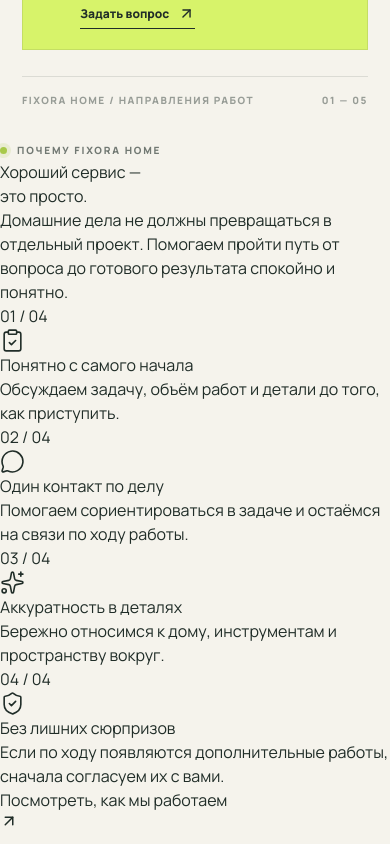
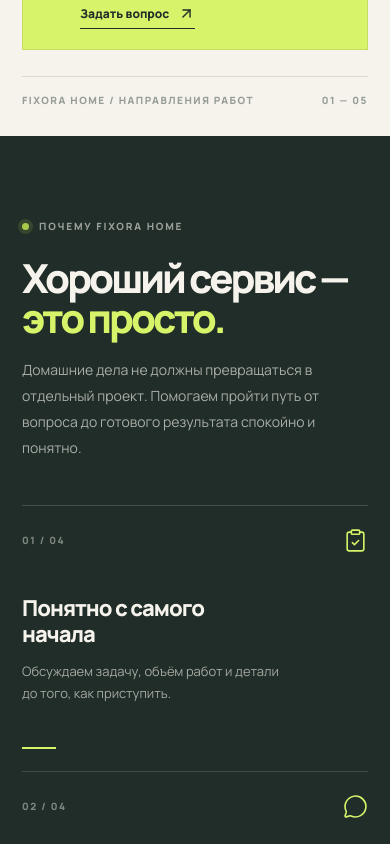
Before and after one commit to artkoro94/fixora-home, a React (Vite) app: page / in a window 390 px wide. Shown: the part 3220-4064 px from the top of the page. Built offline with nearby package versions, Linux system fonts and the light colour scheme.

Commit message:
Style responsive advantages section

```diff
--- a/src/app/styles/index.css
+++ b/src/app/styles/index.css
@@ -191,3 +191,48 @@ button, a { -webkit-tap-highlight-color: transparent; }
 @media (prefers-reduced-motion: reduce) {
   .services-contact-card > a { transition: none; }
 }
+
+
+/* Advantages */
+.advantages-section { padding: 112px 5.5%; background: #202d28; color: #f5f3ec; }
+.advantages-section__inner { max-width: 1440px; margin: 0 auto; }
+.advantages-heading { display: flex; align-items: flex-end; justify-content: space-between; gap: 48px; margin-bottom: 56px; }
+.advantages-heading .eyebrow { color: rgb(245 243 236 / 58%); }
+.advantages-heading h2 { margin: 22px 0 0; font-size: clamp(42px, 5vw, 68px); font-weight: 800; line-height: 1.02; letter-spacing: -.075em; }
+.advantages-heading h2 span { color: #d7f36a; }
+.advantages-heading__description { max-width: 410px; margin: 0 0 6px; color: rgb(245 243 236 / 65%); font-size: 14px; line-height: 1.85; }
+.advantages-grid { display: grid; grid-template-columns: repeat(4, minmax(0, 1fr)); border-top: 1px solid rgb(245 243 236 / 18%); border-bottom: 1px solid rgb(245 243 236 / 18%); }
+.advantage-card { display: flex; min-height: 270px; flex-direction: column; justify-content: space-between; gap: 42px; padding: 26px 24px 24px; border-right: 1px solid rgb(245 243 236 / 15%); transition: background .25s ease; }
+.advantage-card:first-child { padding-left: 0; }
+.advantage-card:last-child { padding-right: 0; border-right: 0; }
+.advantage-card:hover { background: rgb(245 243 236 / 3%); }
+.advantage-card__top { display: flex; align-items: center; justify-content: space-between; color: #d7f36a; }
+.advantage-card__top span { color: rgb(245 243 236 / 45%); font-size: 10px; font-weight: 800; letter-spacing: 1.5px; }
+.advantage-card h3 { max-width: 240px; margin: 0 0 12px; font-size: clamp(19px, 1.7vw, 24px); font-weight: 800; line-height: 1.2; letter-spacing: -.045em; }
+.advantage-card p { max-width: 260px; margin: 0; color: rgb(245 243 236 / 62%); font-size: 13px; line-height: 1.75; }
+.advantage-card__line { width: 34px; height: 2px; background: #d7f36a; transition: width .25s ease; }
+.advantage-card:hover .advantage-card__line { width: 64px; }
+.advantages-link { display: inline-flex; align-items: center; gap: 12px; margin-top: 30px; padding-bottom: 7px; border-bottom: 1px solid rgb(215 243 106 / 60%); color: #d7f36a; font-size: 13px; font-weight: 800; transition: gap .2s ease; }
+.advantages-link:hover { gap: 18px; }
+@media (max-width: 900px) {
+  .advantages-section { padding: 88px 5%; }
+  .advantages-heading { align-items: flex-start; flex-direction: column; gap: 18px; margin-bottom: 38px; }
+  .advantages-heading__description { max-width: 560px; }
+  .advantages-grid { grid-template-columns: repeat(2, minmax(0, 1fr)); }
+  .advantage-card { min-height: 240px; padding: 24px; border-bottom: 1px solid rgb(245 243 236 / 15%); }
+  .advantage-card:first-child { padding-left: 24px; }
+  .advantage-card:nth-child(2) { border-right: 0; }
+  .advantage-card:nth-child(3) { padding-left: 24px; border-bottom: 0; }
+  .advantage-card:last-child { border-bottom: 0; }
+}
+@media (max-width: 620px) {
+  .advantages-section { padding: 76px 22px; }
+  .advantages-heading h2 { font-size: clamp(40px, 10vw, 54px); }
+  .advantages-grid { grid-template-columns: 1fr; }
+  .advantage-card, .advantage-card:first-child, .advantage-card:nth-child(3), .advantage-card:last-child { min-height: 210px; padding: 22px 0; border-right: 0; border-bottom: 1px solid rgb(245 243 236 / 15%); }
+  .advantage-card:last-child { border-bottom: 0; }
+  .advantage-card h3 { font-size: 22px; }
+}
+@media (prefers-reduced-motion: reduce) {
+  .advantage-card, .advantage-card__line, .advantages-link { transition: none; }
+}
```
